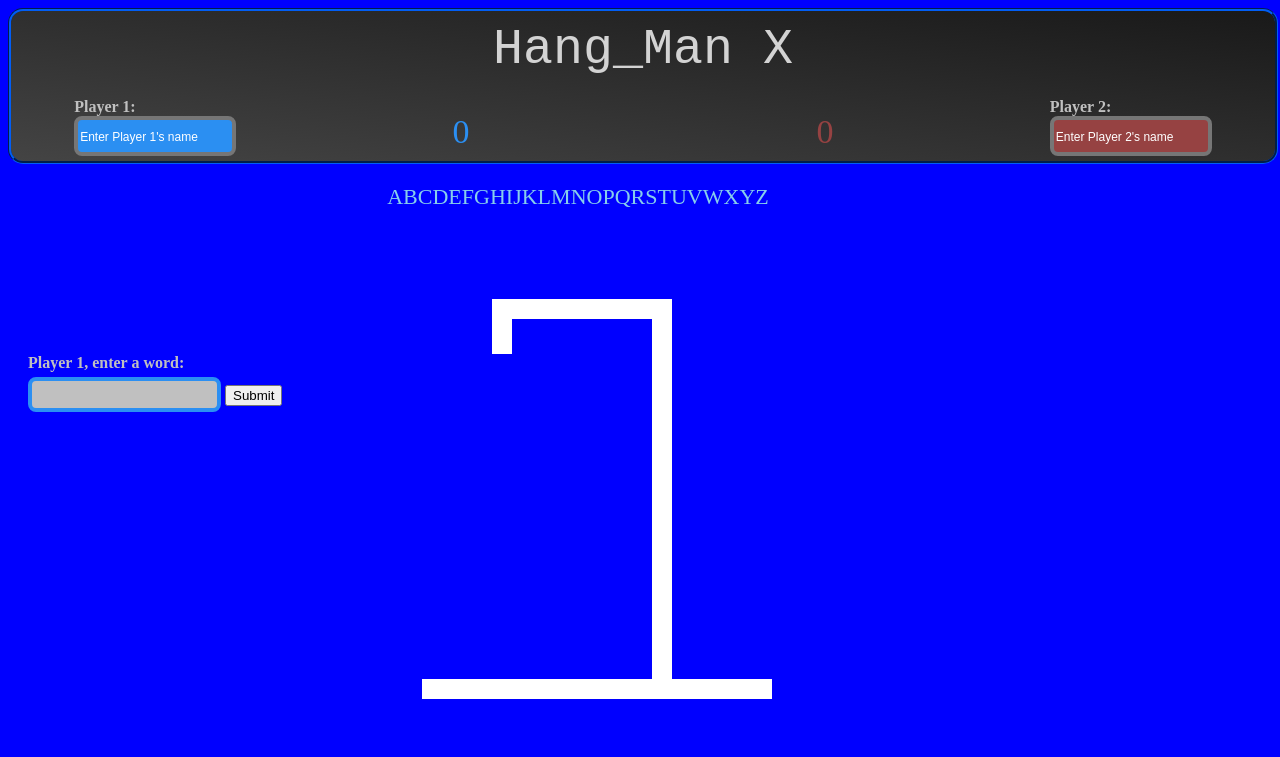
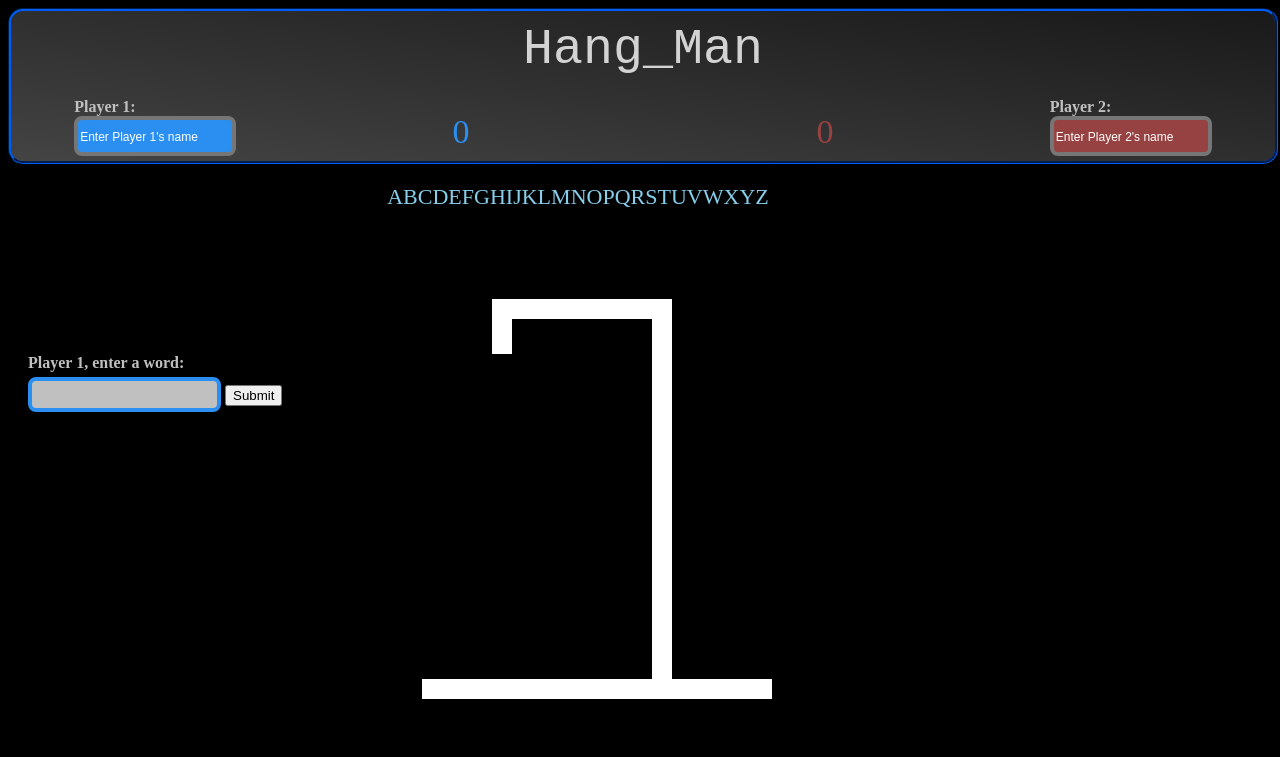
Before and after one commit to tcburns24/Hang_Man, a plain HTML site: page index.html in a window 1280 px wide. Drawn offline with Linux system fonts and the light colour scheme.

Commit message:
back to black

```diff
--- a/index.html
+++ b/index.html
@@ -10,7 +10,7 @@
     <section>
 
       <div id='banner'>
-        <div id='title'>Hang_Man X</div>
+        <div id='title'>Hang_Man</div>
         <div id='player_divs'>
           <div id='player_one' class='player_div'>
             <b>Player 1:</b><br>
--- a/styling.css
+++ b/styling.css
@@ -1,5 +1,5 @@
 body {
-  background-color: blue;
+  background-color: black;
 }
 
 #banner {
```
